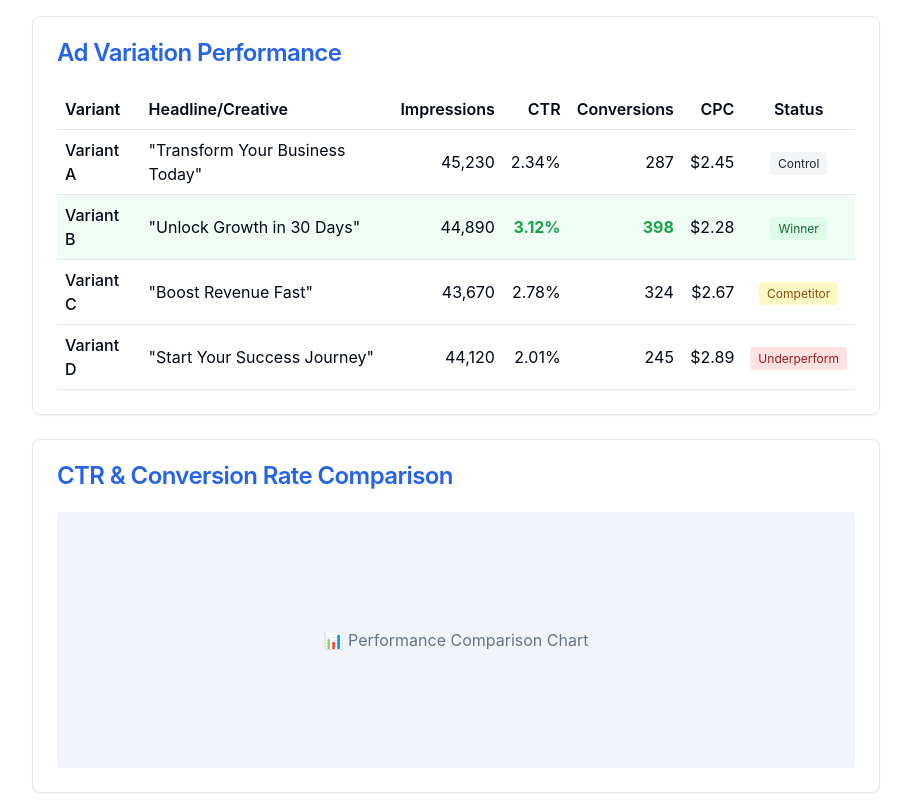
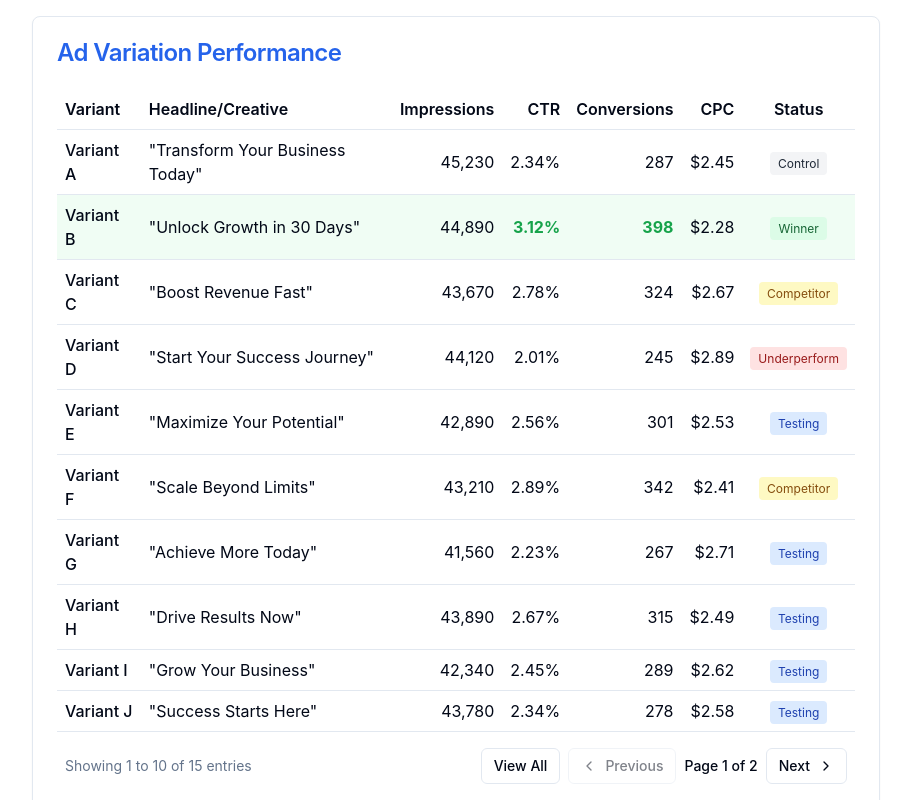
Before and after one commit to akashFairpe/ads-report-studio, a React (Vite) app: page /ad-variation-performance-report in a window 1280 px wide. Shown: the part 500-1300 px from the top of the page, without its empty margins (184-1095 px from the left). Built offline with nearby package versions, Linux system fonts and the light colour scheme.

Commit message:
Implement table pagination
Implement table pagination with a "View All" option across all report pages. Ensure that only the initial set of entries is included in exported reports.

```diff
--- /dev/null
+++ b/src/components/PaginationControls.tsx
@@ -0,0 +1,81 @@
+import React from 'react';
+import { Button } from '@/components/ui/button';
+import { ChevronLeft, ChevronRight } from 'lucide-react';
+
+interface PaginationControlsProps {
+  currentPage: number;
+  totalPages: number;
+  hasNextPage: boolean;
+  hasPrevPage: boolean;
+  showAll: boolean;
+  onNextPage: () => void;
+  onPrevPage: () => void;
+  onToggleShowAll: () => void;
+  totalItems: number;
+  itemsPerPage: number;
+}
+
+const PaginationControls: React.FC<PaginationControlsProps> = ({
+  currentPage,
+  totalPages,
+  hasNextPage,
+  hasPrevPage,
+  showAll,
+  onNextPage,
+  onPrevPage,
+  onToggleShowAll,
+  totalItems,
+  itemsPerPage
+}) => {
+  const startItem = (currentPage - 1) * itemsPerPage + 1;
+  const endItem = showAll ? totalItems : Math.min(currentPage * itemsPerPage, totalItems);
+
+  if (totalItems <= itemsPerPage) {
+    return null; // Don't show pagination if all items fit on one page
+  }
+
+  return (
+    <div className="flex items-center justify-between px-2 py-4 print:hidden">
+      <div className="text-sm text-muted-foreground">
+        Showing {startItem} to {endItem} of {totalItems} entries
+      </div>
+      <div className="flex items-center space-x-2">
+        <Button
+          variant="outline"
+          size="sm"
+          onClick={onToggleShowAll}
+          className="text-sm"
+        >
+          {showAll ? 'Show Paginated' : 'View All'}
+        </Button>
+        {!showAll && totalPages > 1 && (
+          <>
+            <Button
+              variant="outline"
+              size="sm"
+              onClick={onPrevPage}
+              disabled={!hasPrevPage}
+            >
+              <ChevronLeft className="h-4 w-4" />
+              Previous
+            </Button>
+            <span className="text-sm font-medium">
+              Page {currentPage} of {totalPages}
+            </span>
+            <Button
+              variant="outline"
+              size="sm"
+              onClick={onNextPage}
+              disabled={!hasNextPage}
+            >
+              Next
+              <ChevronRight className="h-4 w-4" />
+            </Button>
+          </>
+        )}
+      </div>
+    </div>
+  );
+};
+
+export default PaginationControls;
--- /dev/null
+++ b/src/hooks/usePagination.ts
@@ -0,0 +1,54 @@
+import { useState, useMemo } from 'react';
+
+export const usePagination = <T>(data: T[], itemsPerPage: number = 10) => {
+  const [currentPage, setCurrentPage] = useState(1);
+  const [showAll, setShowAll] = useState(false);
+
+  const paginatedData = useMemo(() => {
+    if (showAll) return data;
+    const startIndex = (currentPage - 1) * itemsPerPage;
+    return data.slice(startIndex, startIndex + itemsPerPage);
+  }, [data, currentPage, itemsPerPage, showAll]);
+
+  const totalPages = Math.ceil(data.length / itemsPerPage);
+  const hasNextPage = currentPage < totalPages;
+  const hasPrevPage = currentPage > 1;
+
+  const goToNextPage = () => {
+    if (hasNextPage) setCurrentPage(currentPage + 1);
+  };
+
+  const goToPrevPage = () => {
+    if (hasPrevPage) setCurrentPage(currentPage - 1);
+  };
+
+  const toggleShowAll = () => {
+    setShowAll(!showAll);
+    setCurrentPage(1);
+  };
+
+  const resetPagination = () => {
+    setCurrentPage(1);
+    setShowAll(false);
+  };
+
+  // Return original data for export (only first page)
+  const exportData = useMemo(() => {
+    return data.slice(0, itemsPerPage);
+  }, [data, itemsPerPage]);
+
+  return {
+    currentPage,
+    paginatedData,
+    exportData,
+    totalPages,
+    hasNextPage,
+    hasPrevPage,
+    showAll,
+    goToNextPage,
+    goToPrevPage,
+    toggleShowAll,
+    resetPagination,
+    setCurrentPage
+  };
+};
--- a/src/pages/AdVariationPerformanceReport.tsx
+++ b/src/pages/AdVariationPerformanceReport.tsx
@@ -6,11 +6,45 @@ import { Label } from "@/components/ui/label";
 import { Select, SelectContent, SelectItem, SelectTrigger, SelectValue } from "@/components/ui/select";
 import { Textarea } from "@/components/ui/textarea";
 import ExportButtons from "@/components/ExportButtons";
+import PaginationControls from "@/components/PaginationControls";
+import { usePagination } from "@/hooks/usePagination";
 
 const AdVariationPerformanceReport = () => {
   const [selectedFont, setSelectedFont] = useState('Inter');
   const [primaryColor, setPrimaryColor] = useState('#2563eb');
   const [logoUrl, setLogoUrl] = useState('');
+
+  // Sample data with more than 10 entries to demonstrate pagination
+  const adVariations = [
+    { id: 1, variant: "Variant A", headline: "Transform Your Business Today", impressions: 45230, ctr: "2.34%", conversions: 287, cpc: "$2.45", status: "Control", statusColor: "bg-gray-100 text-gray-800", isWinner: false },
+    { id: 2, variant: "Variant B", headline: "Unlock Growth in 30 Days", impressions: 44890, ctr: "3.12%", conversions: 398, cpc: "$2.28", status: "Winner", statusColor: "bg-green-100 text-green-800", isWinner: true },
+    { id: 3, variant: "Variant C", headline: "Boost Revenue Fast", impressions: 43670, ctr: "2.78%", conversions: 324, cpc: "$2.67", status: "Competitor", statusColor: "bg-yellow-100 text-yellow-800", isWinner: false },
+    { id: 4, variant: "Variant D", headline: "Start Your Success Journey", impressions: 44120, ctr: "2.01%", conversions: 245, cpc: "$2.89", status: "Underperform", statusColor: "bg-red-100 text-red-800", isWinner: false },
+    { id: 5, variant: "Variant E", headline: "Maximize Your Potential", impressions: 42890, ctr: "2.56%", conversions: 301, cpc: "$2.53", status: "Testing", statusColor: "bg-blue-100 text-blue-800", isWinner: false },
+    { id: 6, variant: "Variant F", headline: "Scale Beyond Limits", impressions: 43210, ctr: "2.89%", conversions: 342, cpc: "$2.41", status: "Competitor", statusColor: "bg-yellow-100 text-yellow-800", isWinner: false },
+    { id: 7, variant: "Variant G", headline: "Achieve More Today", impressions: 41560, ctr: "2.23%", conversions: 267, cpc: "$2.71", status: "Testing", statusColor: "bg-blue-100 text-blue-800", isWinner: false },
+    { id: 8, variant: "Variant H", headline: "Drive Results Now", impressions: 43890, ctr: "2.67%", conversions: 315, cpc: "$2.49", status: "Testing", statusColor: "bg-blue-100 text-blue-800", isWinner: false },
+    { id: 9, variant: "Variant I", headline: "Grow Your Business", impressions: 42340, ctr: "2.45%", conversions: 289, cpc: "$2.62", status: "Testing", statusColor: "bg-blue-100 text-blue-800", isWinner: false },
+    { id: 10, variant: "Variant J", headline: "Success Starts Here", impressions: 43780, ctr: "2.34%", conversions: 278, cpc: "$2.58", status: "Testing", statusColor: "bg-blue-100 text-blue-800", isWinner: false },
+    { id: 11, variant: "Variant K", headline: "Innovation Unleashed", impressions: 41920, ctr: "2.12%", conversions: 254, cpc: "$2.76", status: "Underperform", statusColor: "bg-red-100 text-red-800", isWinner: false },
+    { id: 12, variant: "Variant L", headline: "Excellence Delivered", impressions: 44560, ctr: "2.91%", conversions: 356, cpc: "$2.33", status: "Competitor", statusColor: "bg-yellow-100 text-yellow-800", isWinner: false },
+    { id: 13, variant: "Variant M", headline: "Future-Ready Solutions", impressions: 42670, ctr: "2.58%", conversions: 298, cpc: "$2.64", status: "Testing", statusColor: "bg-blue-100 text-blue-800", isWinner: false },
+    { id: 14, variant: "Variant N", headline: "Strategic Advantage", impressions: 43120, ctr: "2.73%", conversions: 321, cpc: "$2.47", status: "Testing", statusColor: "bg-blue-100 text-blue-800", isWinner: false },
+    { id: 15, variant: "Variant O", headline: "Market Leadership", impressions: 41890, ctr: "2.19%", conversions: 262, cpc: "$2.83", status: "Underperform", statusColor: "bg-red-100 text-red-800", isWinner: false },
+  ];
+
+  const {
+    paginatedData,
+    exportData,
+    currentPage,
+    totalPages,
+    hasNextPage,
+    hasPrevPage,
+    showAll,
+    goToNextPage,
+    goToPrevPage,
+    toggleShowAll,
+  } = usePagination(adVariations, 10);
 
   const handleLogoUpload = (event: React.ChangeEvent<HTMLInputElement>) => {
     const file = event.target.files?.[0];
@@ -143,53 +177,34 @@ const AdVariationPerformanceReport = () => {
                   </tr>
                 </thead>
                 <tbody id="ad_variations_data" data-table="ad_variations">
-                  <tr className="border-b">
-                    <td className="p-2 font-medium" data-field="variant">Variant A</td>
-                    <td className="p-2" data-field="headline">"Transform Your Business Today"</td>
-                    <td className="text-right p-2" data-field="impressions">45,230</td>
-                    <td className="text-right p-2" data-field="ctr">2.34%</td>
-                    <td className="text-right p-2" data-field="conversions">287</td>
-                    <td className="text-right p-2" data-field="cpc">$2.45</td>
-                    <td className="text-center p-2">
-                      <span className="bg-gray-100 text-gray-800 px-2 py-1 rounded text-xs">Control</span>
-                    </td>
-                  </tr>
-                  <tr className="border-b bg-green-50">
-                    <td className="p-2 font-medium" data-field="variant">Variant B</td>
-                    <td className="p-2" data-field="headline">"Unlock Growth in 30 Days"</td>
-                    <td className="text-right p-2" data-field="impressions">44,890</td>
-                    <td className="text-right p-2 font-bold text-green-600" data-field="ctr">3.12%</td>
-                    <td className="text-right p-2 font-bold text-green-600" data-field="conversions">398</td>
-                    <td className="text-right p-2" data-field="cpc">$2.28</td>
-                    <td className="text-center p-2">
-                      <span className="bg-green-100 text-green-800 px-2 py-1 rounded text-xs">Winner</span>
-                    </td>
-                  </tr>
-                  <tr className="border-b">
-                    <td className="p-2 font-medium" data-field="variant">Variant C</td>
-                    <td className="p-2" data-field="headline">"Boost Revenue Fast"</td>
-                    <td className="text-right p-2" data-field="impressions">43,670</td>
-                    <td className="text-right p-2" data-field="ctr">2.78%</td>
-                    <td className="text-right p-2" data-field="conversions">324</td>
-                    <td className="text-right p-2" data-field="cpc">$2.67</td>
-                    <td className="text-center p-2">
-                      <span className="bg-yellow-100 text-yellow-800 px-2 py-1 rounded text-xs">Competitor</span>
-                    </td>
-                  </tr>
-                  <tr className="border-b">
-                    <td className="p-2 font-medium" data-field="variant">Variant D</td>
-                    <td className="p-2" data-field="headline">"Start Your Success Journey"</td>
-                    <td className="text-right p-2" data-field="impressions">44,120</td>
-                    <td className="text-right p-2" data-field="ctr">2.01%</td>
-                    <td className="text-right p-2" data-field="conversions">245</td>
-                    <td className="text-right p-2" data-field="cpc">$2.89</td>
-                    <td className="text-center p-2">
-                      <span className="bg-red-100 text-red-800 px-2 py-1 rounded text-xs">Underperform</span>
-                    </td>
-                  </tr>
+                  {paginatedData.map((variation) => (
+                    <tr key={variation.id} className={`border-b ${variation.isWinner ? 'bg-green-50' : ''}`}>
+                      <td className="p-2 font-medium" data-field="variant">{variation.variant}</td>
+                      <td className="p-2" data-field="headline">"{variation.headline}"</td>
+                      <td className="text-right p-2" data-field="impressions">{variation.impressions.toLocaleString()}</td>
+                      <td className={`text-right p-2 ${variation.isWinner ? 'font-bold text-green-600' : ''}`} data-field="ctr">{variation.ctr}</td>
+                      <td className={`text-right p-2 ${variation.isWinner ? 'font-bold text-green-600' : ''}`} data-field="conversions">{variation.conversions}</td>
+                      <td className="text-right p-2" data-field="cpc">{variation.cpc}</td>
+                      <td className="text-center p-2">
+                        <span className={`${variation.statusColor} px-2 py-1 rounded text-xs`}>{variation.status}</span>
+                      </td>
+                    </tr>
+                  ))}
                 </tbody>
               </table>
             </div>
+            <PaginationControls
+              currentPage={currentPage}
+              totalPages={totalPages}
+              hasNextPage={hasNextPage}
+              hasPrevPage={hasPrevPage}
+              showAll={showAll}
+              onNextPage={goToNextPage}
+              onPrevPage={goToPrevPage}
+              onToggleShowAll={toggleShowAll}
+              totalItems={adVariations.length}
+              itemsPerPage={10}
+            />
           </CardContent>
         </Card>
 
```
Also changed, not shown: src/pages/AccountPerformance.tsx (+56 -36 lines).
